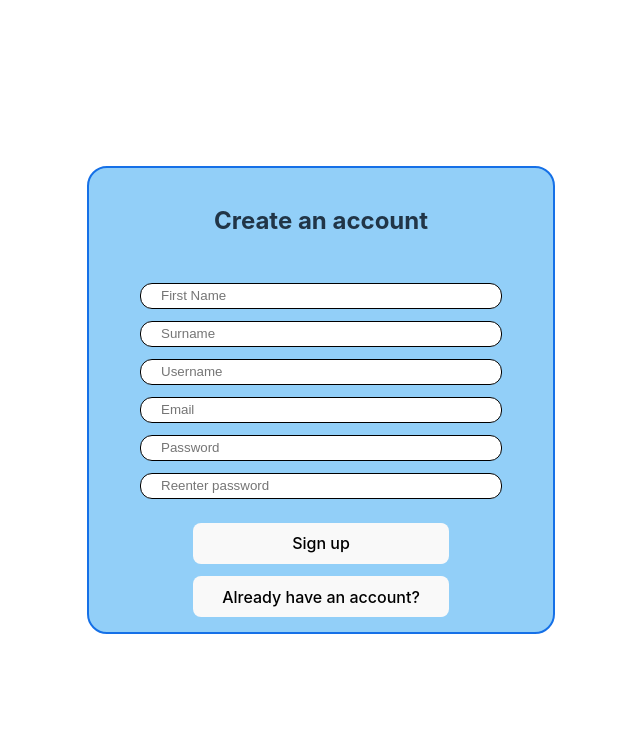
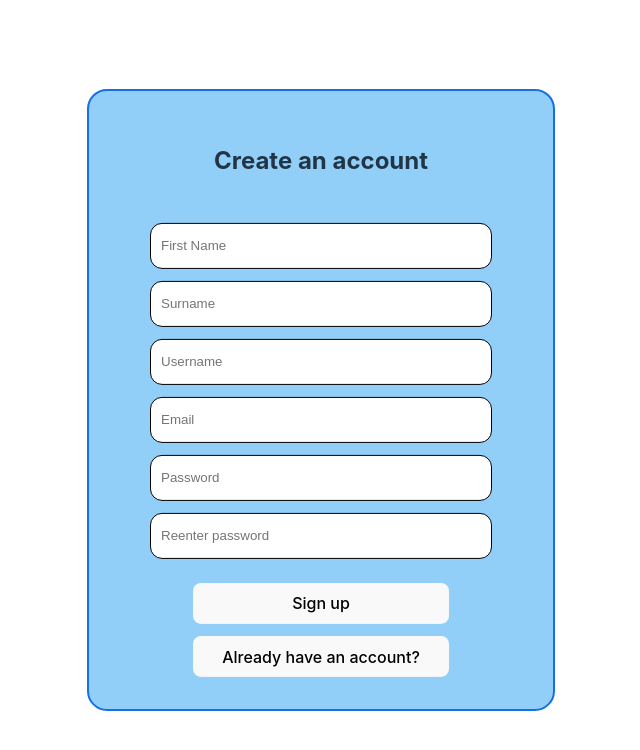
Before and after one commit to ATlexEide/furrventions, a React (Vite) app: page /signup in a window 1280 px wide. Shown: the top 750 px of the page, without its empty margins (319-959 px from the left). Built offline with nearby package versions, Linux system fonts and the light colour scheme.

Commit message:
Update styling

```diff
--- a/src/styles/SignIn.css
+++ b/src/styles/SignIn.css
@@ -19,7 +19,6 @@
   border-radius: 20px;
 
   width: 50vw;
-  height: 50svh;
 }
 
 #signup section,
@@ -45,6 +44,7 @@
   border-radius: 12px;
   border: solid 1px;
   height: 24px;
+  padding: 10px;
   background-color: white;
   color: black;
 }
@@ -54,6 +54,3 @@
   flex-direction: column;
   align-items: center;
 }
-input:placeholder-shown {
-  padding: 0 20px;
-}
```
